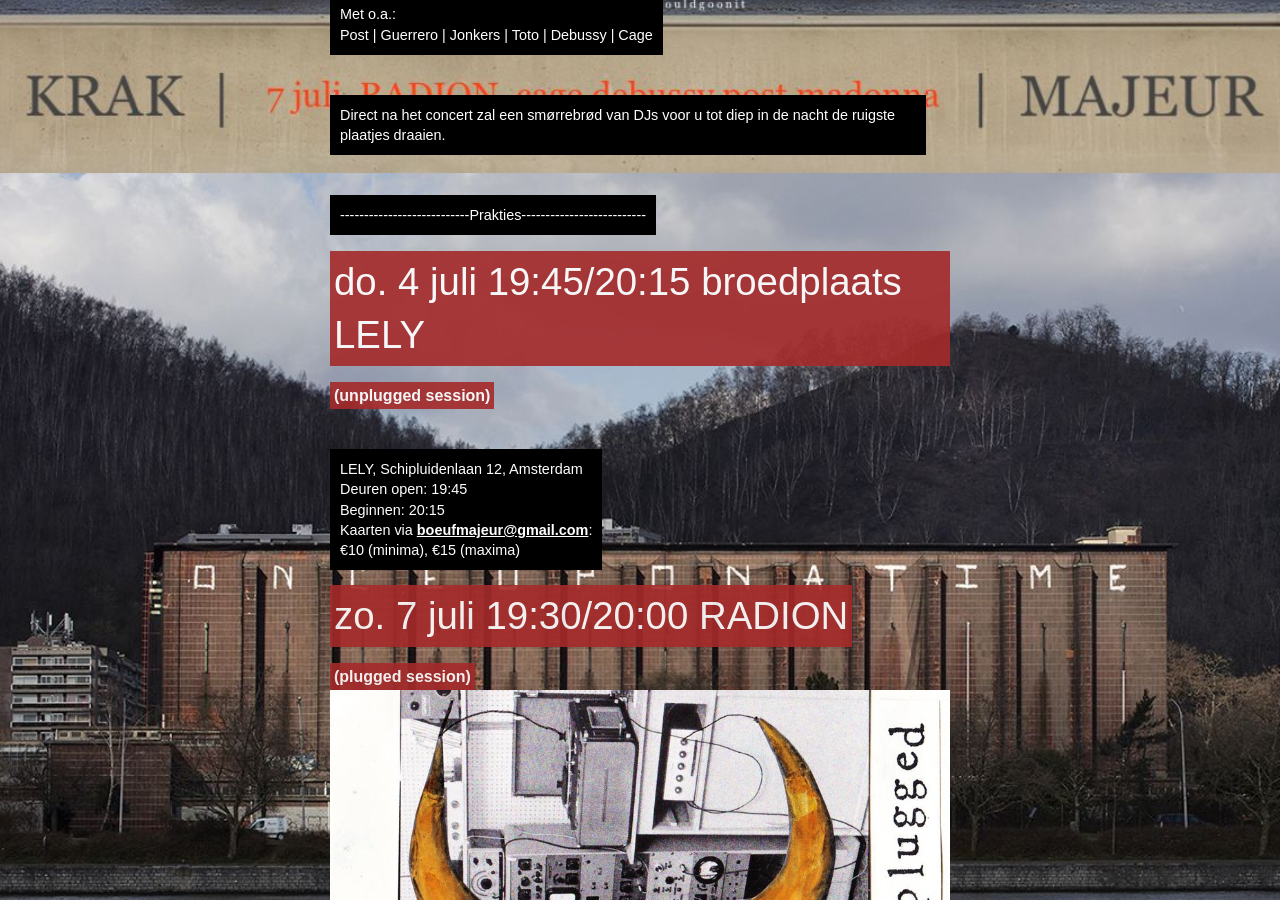
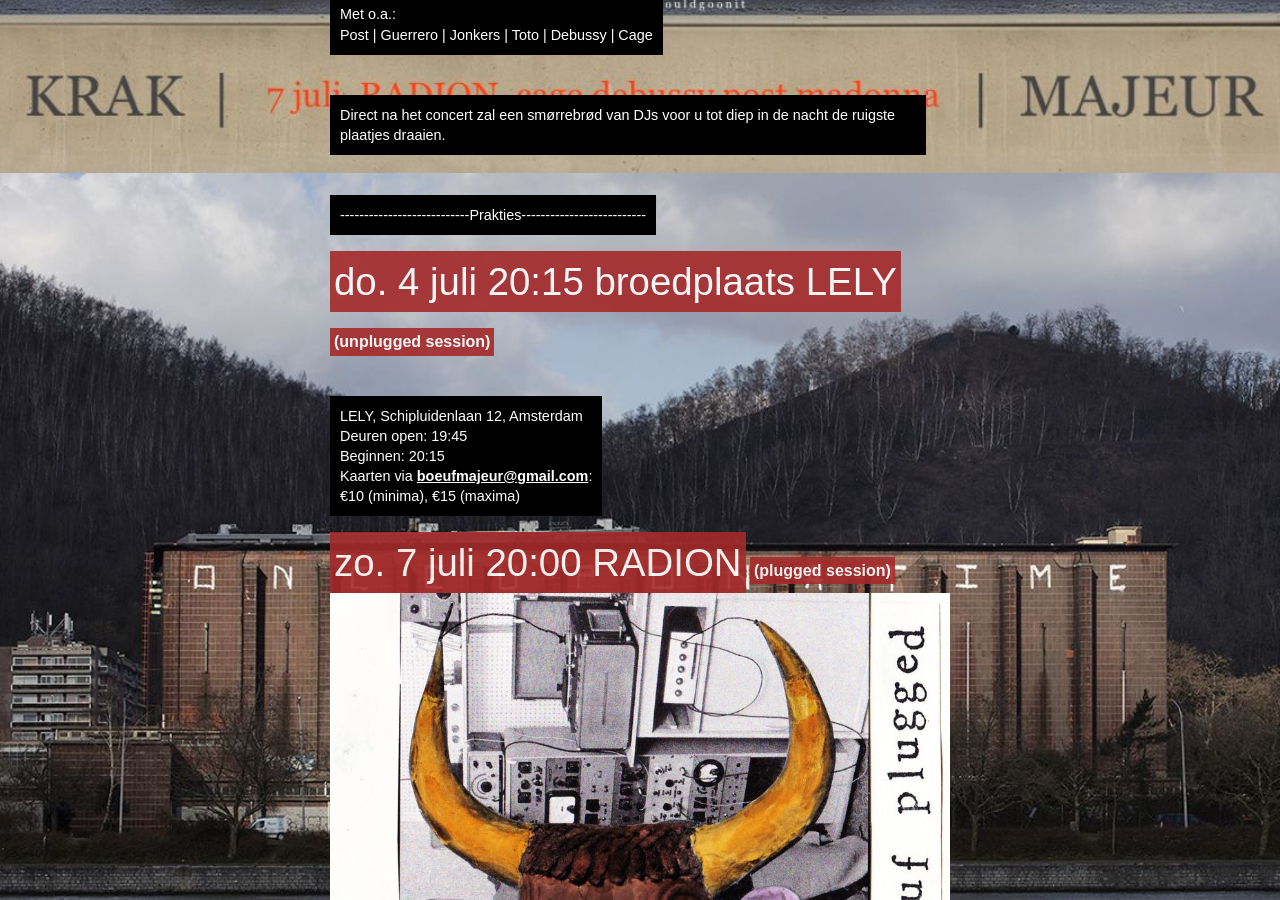
Before and after one commit to BoeufMajeur/boeufmajeur.github.io, a Jekyll site: the page built from _projecten/krak-majeur.html, in a window 1280 px wide and 900 px high, scrolled down 727 px. Built offline with Jekyll 4.4.1, drawn with Linux system fonts in a browser that asks for light colours.

Commit message:
aanvangstijd

```diff
--- a/_projecten/krak-majeur.html
+++ b/_projecten/krak-majeur.html
@@ -63,7 +63,7 @@
 
   <br>
 
-  <h1>do. 4 juli 19:45/20:15 broedplaats LELY</h1>
+  <h1>do. 4 juli 20:15 broedplaats LELY</h1>
 
   <h2>(unplugged session)</h2>
 
@@ -77,7 +77,7 @@
 
   <br>
 
-  <h1>zo. 7 juli 19:30/20:00 RADION</h1>
+  <h1>zo. 7 juli 20:00 RADION</h1>
 
   <h2> (plugged session)</h2>
 
```
